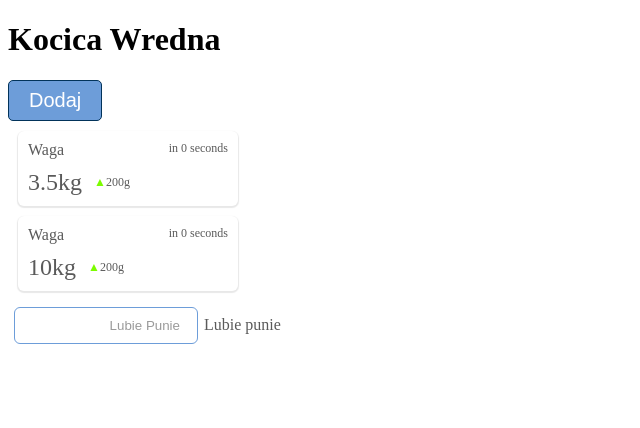
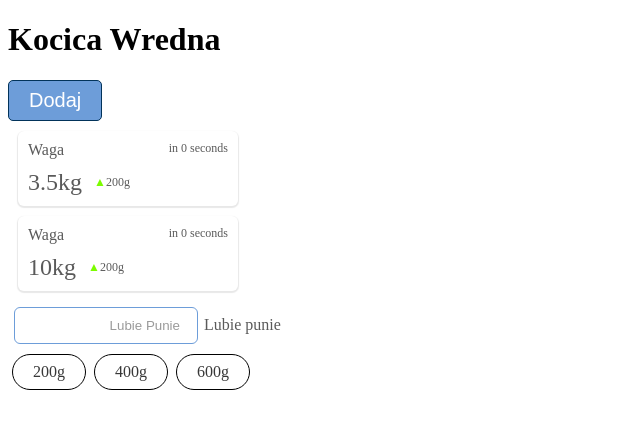
Before and after one commit to anncst/Punia, a React (Create React App) app in the folder frontend/: page / in a window 1280 px wide. Shown: the top 428 px of the page, without its empty margins (0-640 px from the left). Built offline with nearby package versions, Linux system fonts and the light colour scheme.

Commit message:
fixed radio display

```diff
--- a/frontend/src/App.js
+++ b/frontend/src/App.js
@@ -4,6 +4,8 @@ import { Home } from './components/Home'
 import Button from './components/Button/Button'
 import InfoBox from './components/InfoBox/InfoBox'
 import { NumberInput } from './components/NumberInput/NumberInput'
+import Radio from './components/Radio/Radio'
+import styles from './App.module.scss'
 
 function App() {
   return (
@@ -29,6 +31,11 @@ function App() {
         color="green"
       />
       <NumberInput label="Lubie punie" placeholder="Lubie Punie" />
+      <div className={styles.radioBox}>
+        <Radio id="200g" />
+        <Radio id="400g" />
+        <Radio id="600g" />
+      </div>
     </div>
   )
 }
--- /dev/null
+++ b/frontend/src/App.module.scss
@@ -0,0 +1,4 @@
+.radioBox {
+    display: flex;
+    flex-direction: row;
+}
--- a/frontend/src/components/Radio/Radio.module.scss
+++ b/frontend/src/components/Radio/Radio.module.scss
@@ -4,6 +4,7 @@
   padding: 8px 20px;
   margin: 4px;
   color: rgb(56, 56, 56);
+  display: flex;
 }
 .radioContainer {
   display: flex;
@@ -14,5 +15,5 @@
 }
 
 .input:checked + .radio {
-  border: 1px solid rgb(109, 157, 217);
+  border: 1.5px solid rgb(109, 157, 217);
 }
```
